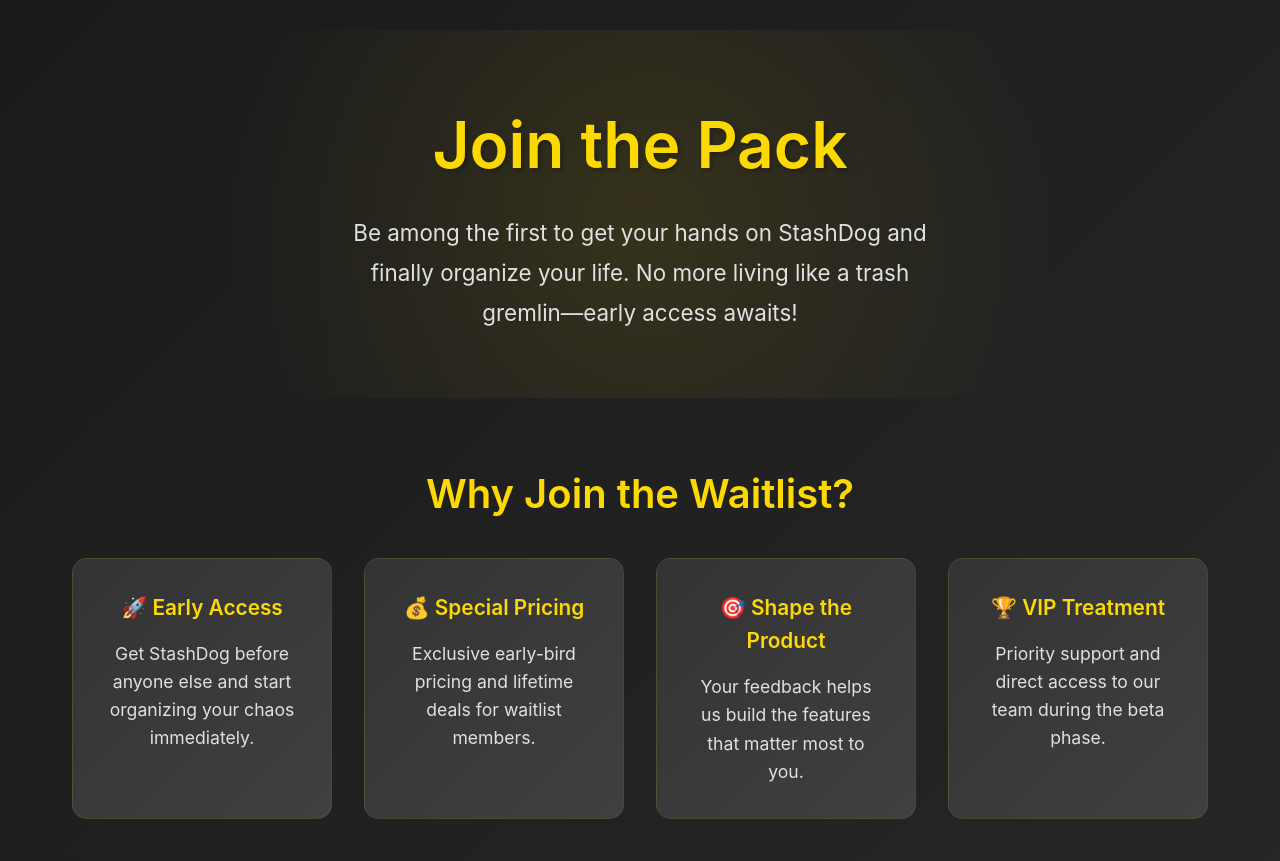
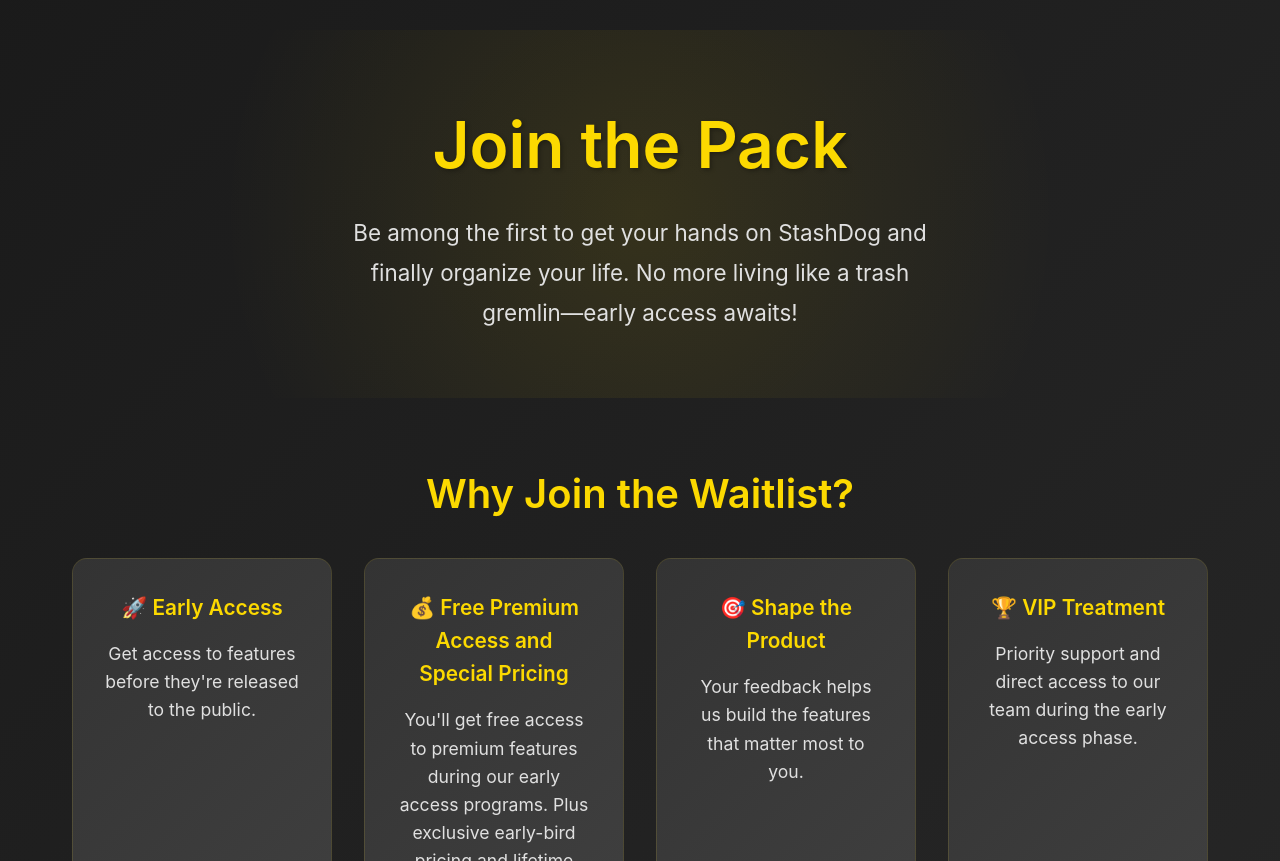
Before and after one commit to dogfoodlab-io/stashdog.io, a Gatsby site: page /waitlist in a window 1280 px wide. Shown: the part 91-952 px from the top of the page. Built offline with nearby package versions, Linux system fonts and the light colour scheme; Gatsby itself is replaced by a stand-in of ours; no server answers; a web font is replaced by a local one.

Commit message:
Update navigation links and enhance waitlist page content
- Changed the CTA link in Features and Testimonials components from "/waitlist" to "/solutions"
- Revised copy on the Waitlist page to clarify benefits, including free premium access and updated descriptions for early access and VIP treatment

```diff
--- a/src/components/Features.js
+++ b/src/components/Features.js
@@ -76,7 +76,7 @@
             </div>
             <p className="description">{data.description}</p>
             <Link
-              to="/waitlist"
+              to="/solutions"
               className="cta-button"
               onClick={() => {
                 handleFeatureClick(key)
--- a/src/components/Testimonials.js
+++ b/src/components/Testimonials.js
@@ -57,10 +57,9 @@
               {activeStashdogStrings.get_started.call_to_action.sign_up}
             </a>
             <a
-              href="#"
+              href="/solutions"
               className="cta-button"
               onClick={(e) => {
-                e.preventDefault()
                 handleCTAClick('learn_more', activeStashdogStrings.get_started.call_to_action.learn_more, 'footer_cta')
               }}
             >
--- a/src/pages/waitlist.js
+++ b/src/pages/waitlist.js
@@ -69,11 +69,11 @@
                 <div className="benefits-grid">
                   <div className="benefit-item">
                     <h3>🚀 Early Access</h3>
-                    <p>Get StashDog before anyone else and start organizing your chaos immediately.</p>
+                    <p>Get access to features before they're released to the public.</p>
                   </div>
                   <div className="benefit-item">
-                    <h3>💰 Special Pricing</h3>
-                    <p>Exclusive early-bird pricing and lifetime deals for waitlist members.</p>
+                    <h3>💰 Free Premium Access and Special Pricing</h3>
+                    <p>You'll get free access to premium features during our early access programs. Plus exclusive early-bird pricing and lifetime deals for waitlist members.</p>
                   </div>
                   <div className="benefit-item">
                     <h3>🎯 Shape the Product</h3>
@@ -81,7 +81,7 @@
                   </div>
                   <div className="benefit-item">
                     <h3>🏆 VIP Treatment</h3>
-                    <p>Priority support and direct access to our team during the beta phase.</p>
+                    <p>Priority support and direct access to our team during the early access phase.</p>
                   </div>
                 </div>
               </div>
```
